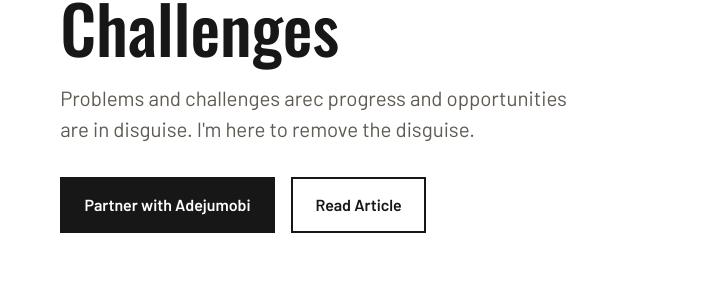
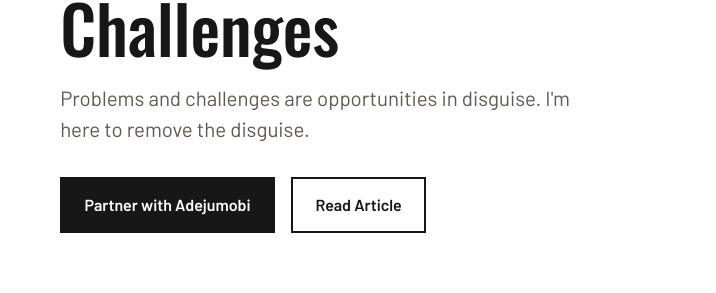
Before and after one commit to HOVA63/Adejumobi-Agunloye, a plain HTML site: page index.html in a window 1280 px wide. Shown: the part 430-723 px from the top of the page, 564-1280 px from the left. Drawn offline with nearby package versions, Linux system fonts and the light colour scheme; no server answers.

Commit message:
edited text in index.html and about us page

```diff
--- a/index.html
+++ b/index.html
@@ -66,7 +66,7 @@
                     <img src="img/Adejumobi-Agunloye.jpeg" alt="Adejumobi Agunloye">
                     <article class="home-hero-content">
                         <h1 id="home-hero-heading">Outthink Problems &amp; Leverage Challenges</h1>
-                        <p>Problems and challenges arec progress and opportunities are in disguise. I'm here to remove the disguise.</p>
+                        <p>Problems and challenges are opportunities in disguise. I'm here to remove the disguise.</p>
                         <div class="home-hero-actions">
                             <a class="home-hero-button home-hero-button-primary" href="contact.html">Partner with Adejumobi</a>
                             <a class="home-hero-button home-hero-button-secondary" href="https://adejumobiagunloye.substack.com/p/a-teacher-is-a-professional-lover?r=9558jg&amp;utm_campaign=post-expanded-share&amp;utm_medium=web">Read Article</a>
```
Also changed, not shown: about.html (+1 -1 lines).
